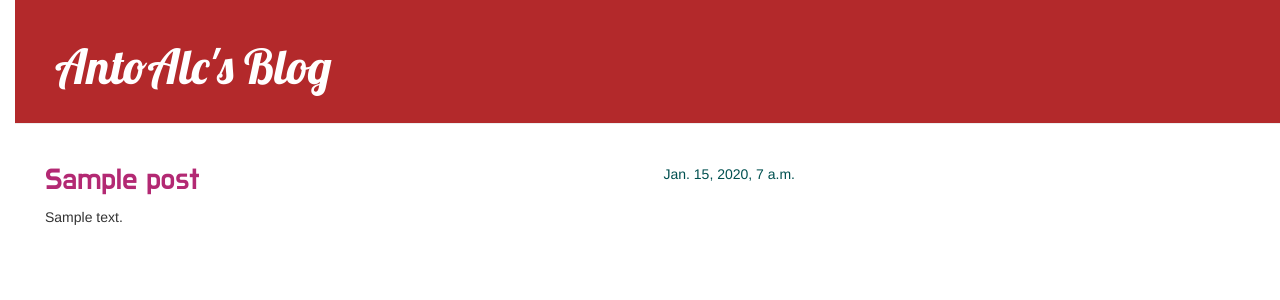
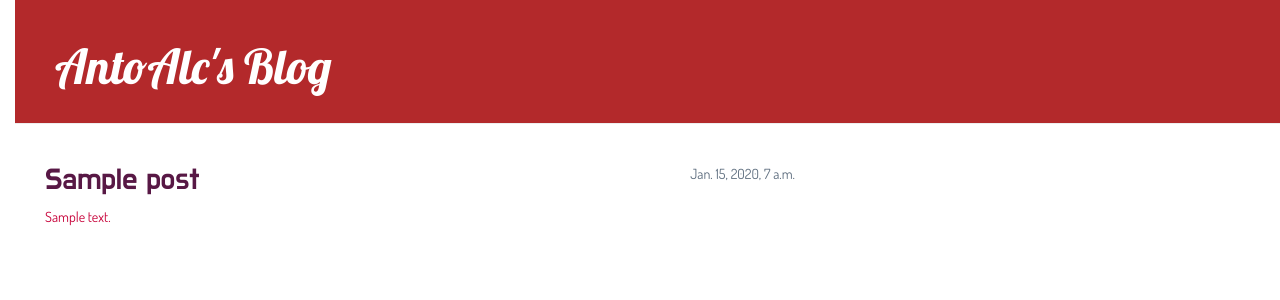
Before and after one commit to AntoAlc/my-first-blog, a Django app: template blog/templates/blog/post_list.html in a window 1280 px wide. Shown: the top 300 px of the page. Run offline with Django 3.2, Linux system fonts and the light colour scheme; the template is opened without the code that fills it: values that come from a table or form of the project are taken from there, others are empty; tables that the repository leaves empty hold one stand-in row (values such as "Sample post"); some libraries are stand-ins or nearby versions.

```diff
--- a/blog/static/css/blog.css
+++ b/blog/static/css/blog.css
@@ -4,7 +4,7 @@ font-family: 'Lobster';
 }
 
 h2 a {
-color: #B32973;
+color: #581845 ;
 font-family: 'Do Hyeon', sans-serif;
 }
 
@@ -26,14 +26,17 @@ text-decoration: none;
 }
 .content {
 margin-left: 15px;
+color: #C70039;
 background-color: #ffffff;
+font-family: 'Dosis', sans-serif;
+
 }
 h1, h2, h3, h4 {
 font-family: 'Lobster', cursive;
 }
 .date {
 float: right;
-color: #005050;
+color: #5D6D7E;
 }
 .save {
 float: right;
--- a/blog/templates/blog/base.html
+++ b/blog/templates/blog/base.html
@@ -7,6 +7,7 @@
 		<link rel="stylesheet" href="{% static 'css/blog.css' %}">
 		<link href="https://fonts.googleapis.com/css?family=Lobster&subset=latin,latin-ext" rel="stylesheet" type="text/css">
 		<link href="https://fonts.googleapis.com/css?family=Do+Hyeon" rel="stylesheet">
+		<link href="https://fonts.googleapis.com/css?family=Dosis" rel="stylesheet">
 
 	</head>
 
```
